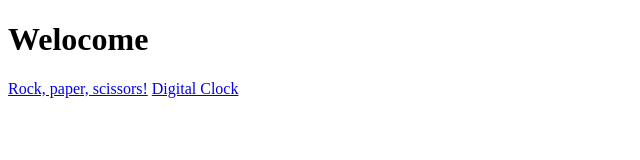
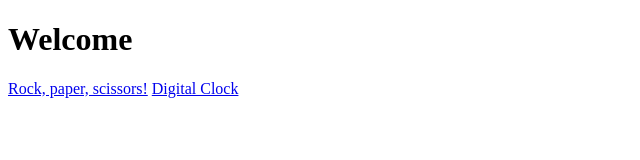
Before and after one commit to tntprogresslog/tntprogresslog.github.io, a plain HTML site: page index.html in a window 1280 px wide. Shown: the full height of the page, 0-640 px from the left. Drawn offline with Linux system fonts and the light colour scheme.

Commit message:
Update index.html

```diff
--- a/index.html
+++ b/index.html
@@ -6,7 +6,7 @@
 </head>
 <body>
 	<header>
-		<h1>Welocome</h1>
+		<h1>Welcome</h1>
 		<nav>
 			<a href="rock-paper-scissors/index.html">Rock, paper, scissors!</a>
 			<a href="digital-clock/index.html">Digital Clock</a>
```
